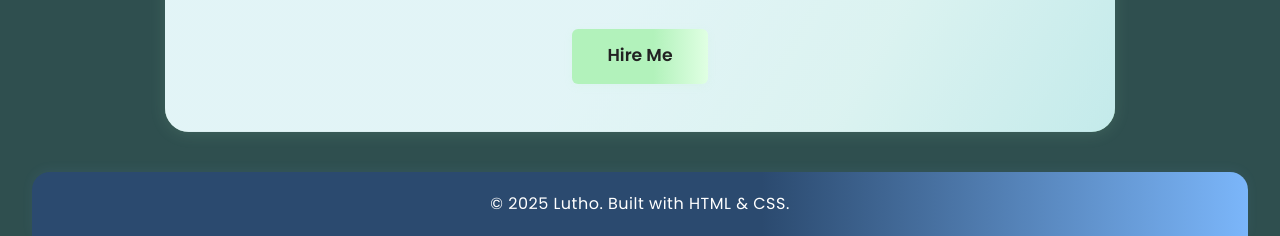
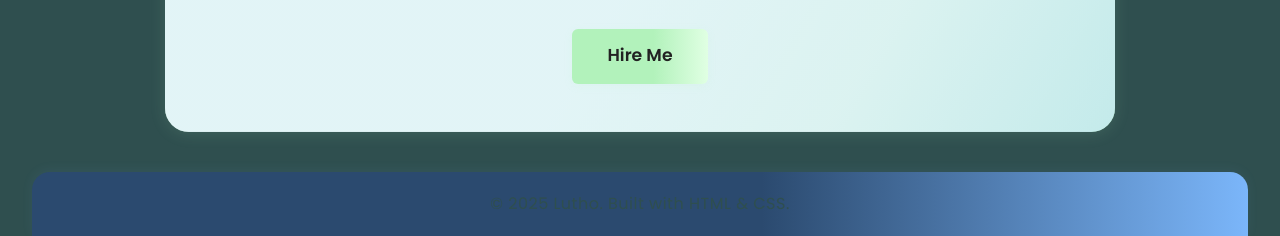
Before and after one commit to LuthoMay/Portfolio., a plain HTML site: page index.html in a window 1280 px wide. Shown: the part 4286-4522 px from the top of the page. Drawn offline with nearby package versions, Linux system fonts and the light colour scheme.

Commit message:
style.css

```diff
--- a/style.css
+++ b/style.css
@@ -454,7 +454,7 @@ section h2::after {
 /* Footer */
 footer {
     background: linear-gradient(90deg, #2b4a6f 60%, #7bb6fa 100%, #fbc2eb 160%);
-    color: #fff;
+    color: #2f4f4f;
     text-align: center;
     padding: 1.2rem 0;
     font-size: 1rem;
```
